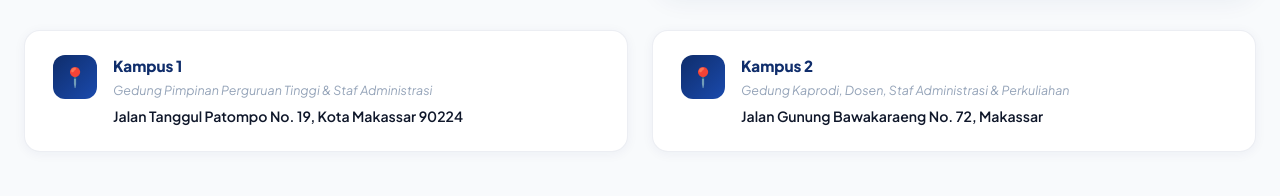
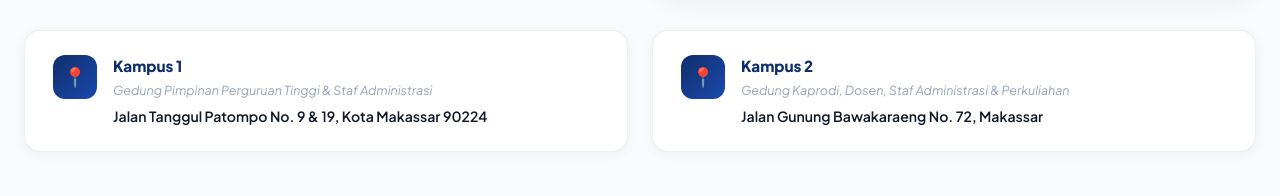
Before and after one commit to joko-slamet/website-kampus-sulawesi, a Next.js app: page / in a window 1280 px wide. Shown: the part 3531-3727 px from the top of the page. Built offline with nearby package versions, Linux system fonts and the light colour scheme; no server answers.

Commit message:
fix: update Campus 1 address to include No. 9 and 19 across all UI components and translations

```diff
--- a/app/components/Footer.tsx
+++ b/app/components/Footer.tsx
@@ -290,7 +290,7 @@ export default function Footer() {
             {[
               {
                 icon: "📍",
-                label: "Jl. Tanggul Patompo No. 19, Makassar 90224 (Kampus 1)",
+                label: "Jl. Tanggul Patompo No. 9 & 19, Makassar 90224 (Kampus 1)",
               },
               {
                 icon: "📍",
--- a/app/components/MapsSection.tsx
+++ b/app/components/MapsSection.tsx
@@ -6,7 +6,7 @@ import { useLanguage } from '../i18n/LanguageContext';
 const MAPS = [
   {
     title: 'Kampus 1',
-    address: 'Jl. Tanggul Patompo No 19 Makassar',
+    address: 'Jl. Tanggul Patompo No 9 & 19 Makassar',
     src: 'https://www.google.com/maps/embed?pb=!1m14!1m8!1m3!1d1199.0394592952434!2d119.4114401!3d-5.1812601!3m2!1i1024!2i768!4f13.1!3m3!1m2!1s0x2dbf1d82442670bf%3A0xa1128be2535f575b!2sSekolah%20Tinggi%20Ilmu%20Administrasi%20Abdul%20Haris!5e1!3m2!1sen!2sid!4v1780831324251!5m2!1sen!2sid',
   },
   {
--- a/app/i18n/translations.ts
+++ b/app/i18n/translations.ts
@@ -110,7 +110,7 @@ const id = {
     infoItems: [
       { icon: '📅', label: 'Tahun Akademik', val: '2025/2026' },
       { icon: '🎓', label: 'Program', val: 'S1 Adm. Negara & S1 Adm. Niaga' },
-      { icon: '📍', label: 'Kampus 1', val: 'Jl. Tanggul Patompo No. 19, Makassar' },
+      { icon: '📍', label: 'Kampus 1', val: 'Jl. Tanggul Patompo No. 9 & 19, Makassar' },
       { icon: '📍', label: 'Kampus 2', val: 'Jl. Gunung Bawakaraeng No. 72, Makassar' },
       { icon: '📧', label: 'Email', val: 'info@stiaahmakassar.ac.id' },
     ],
@@ -211,7 +211,7 @@ const id = {
     campusLabel: 'Alamat Kampus',
     campus1Title: 'Kampus 1',
     campus1Desc: 'Gedung Pimpinan Perguruan Tinggi & Staf Administrasi',
-    campus1Address: 'Jalan Tanggul Patompo No. 19, Kota Makassar 90224',
+    campus1Address: 'Jalan Tanggul Patompo No. 9 & 19, Kota Makassar 90224',
     campus2Title: 'Kampus 2',
     campus2Desc: 'Gedung Kaprodi, Dosen, Staf Administrasi & Perkuliahan',
     campus2Address: 'Jalan Gunung Bawakaraeng No. 72, Makassar',
@@ -305,7 +305,7 @@ const id = {
   contact: {
     phone: '089685894351 – 0882022506660',
     email: 'stiaabdulharis14@gmail.com',
-    address1: 'Jalan Tanggul Patompo No. 19, Kota Makassar 90224',
+    address1: 'Jalan Tanggul Patompo No. 9 & 19, Kota Makassar 90224',
     address2: 'Jalan Gunung Bawakaraeng No. 72, Makassar',
     facebook: 'STIA YPA-AH MAKASSAR',
     instagram: 'STIA YPA-AH MAKASSAR',
@@ -470,7 +470,7 @@ const en: typeof id = {
     infoItems: [
       { icon: '📅', label: 'Academic Year', val: '2025/2026' },
       { icon: '🎓', label: 'Programs', val: 'S1 Public Admin & S1 Business Admin' },
-      { icon: '📍', label: 'Campus 1', val: 'Jl. Tanggul Patompo No. 19, MAKASSAR' },
+      { icon: '📍', label: 'Campus 1', val: 'Jl. Tanggul Patompo No. 9 & 19, MAKASSAR' },
       { icon: '📍', label: 'Campus 2', val: 'Jl. Gunung Bawakaraeng No. 72, Makassar' },
       { icon: '📧', label: 'Email', val: 'info@stiaahmakassar.ac.id' },
     ],
@@ -571,7 +571,7 @@ const en: typeof id = {
     campusLabel: 'Campus Addresses',
     campus1Title: 'Campus 1',
     campus1Desc: 'Higher Education Leadership & Administrative Staff Building',
-    campus1Address: 'Jalan Tanggul Patompo No. 19, Makassar City 90224',
+    campus1Address: 'Jalan Tanggul Patompo No. 9 & 19, Makassar City 90224',
     campus2Title: 'Campus 2',
     campus2Desc: 'Program Head, Lecturers, Administrative Staff & Lectures Building',
     campus2Address: 'Jalan Gunung Bawakaraeng No. 72, Makassar',
@@ -665,7 +665,7 @@ const en: typeof id = {
   contact: {
     phone: '089685894351 – 0882022506660',
     email: 'stiaabdulharis14@gmail.com',
-    address1: 'Jalan Tanggul Patompo No. 19, Makassar City 90224',
+    address1: 'Jalan Tanggul Patompo No. 9 &19, Makassar City 90224',
     address2: 'Jalan Gunung Bawakaraeng No. 72, Makassar',
     facebook: 'STIA YPA-AH MAKASSAR',
     instagram: 'STIA YPA-AH MAKASSAR',
```
